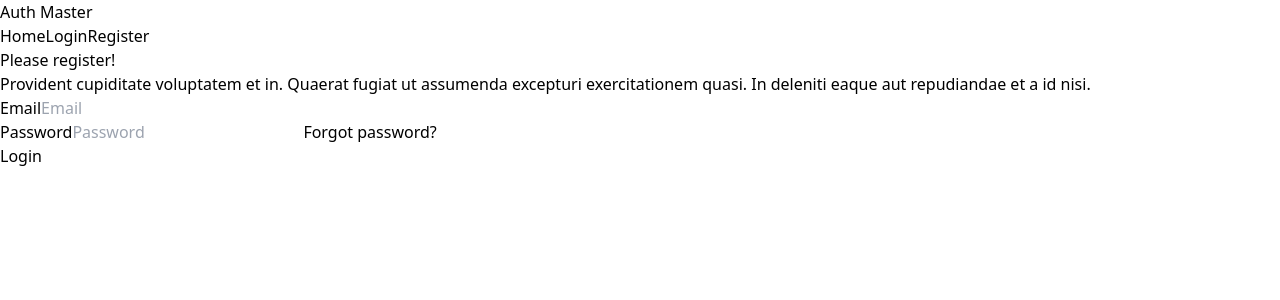
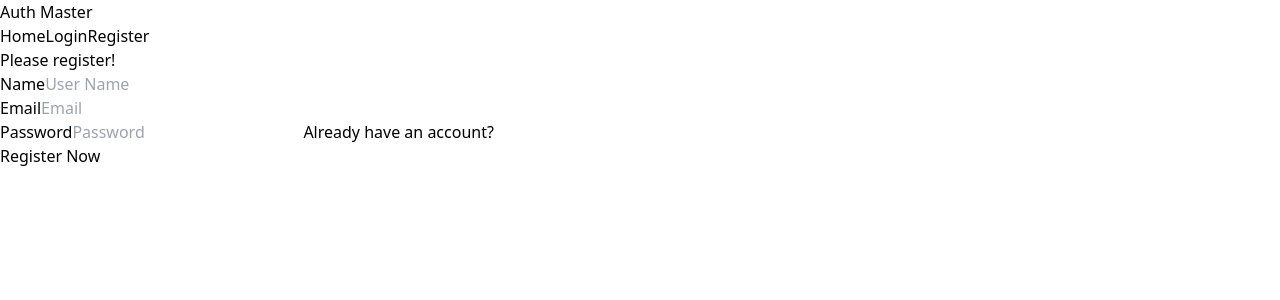
Before and after one commit to protap9ghosh/login-system-authentication, a React (Vite) app: page /register in a window 1280 px wide. Shown: the top 300 px of the page. Built offline with nearby package versions, Linux system fonts and the light colour scheme.

Commit message:
modify in register page

```diff
--- a/src/components/Login.jsx
+++ b/src/components/Login.jsx
@@ -1,15 +1,25 @@
 import React from 'react';
+import { Link } from 'react-router-dom';
 
 const Login = () => {
+    const handleLogin = event => {
+        event.preventDefault();
+
+        const form = event.target;
+        const email = form.email.value;
+        const password = form.password.value;
+        console.log(email, password);
+    }
+
     return (
         <div>
             <div className="hero min-h-screen bg-base-200">
                 <div className="hero-content flex-col">
                     <div className="text-center lg:text-center">
-                        <h1 className="text-5xl mt-[-110px] font-bold">Login now!</h1>
+                        <h1 className="text-5xl font-bold">Login now!</h1>
                     </div>
-                    <div className="card flex-shrink-0 w-screen max-w-sm shadow-2xl bg-base-100">
-                        <form className="card-body">
+                    <div className="card flex-shrink-0 w-screen max-w-sm mt-5 shadow-2xl bg-base-100">
+                        <form onSubmit={handleLogin} className="card-body">
                             <div className="form-control">
                                 <label className="label">
                                     <span className="label-text">Email</span>
@@ -29,6 +39,9 @@
                                 <button className="btn btn-primary">Login</button>
                             </div>
                         </form>
+                        <Link to="/register">
+                            <button className="btn btn-link">New to Auth Master</button>
+                        </Link>
                     </div>
                 </div>
             </div>
--- a/src/components/Register.jsx
+++ b/src/components/Register.jsx
@@ -1,33 +1,50 @@
 import React from 'react';
+import { Link } from 'react-router-dom';
 
 const Register = () => {
+    const handleRegister = (event) => {
+        event.preventDefault();
+        const form = event.target;
+        const name = form.name.value;
+        const email = form.email.value;
+        const password = form.password.value;
+        console.log(name, email, password);
+    }
+
     return (
         <div>
             <div className="hero min-h-screen bg-base-200">
                 <div className="hero-content flex-col">
                     <div className="text-center lg:text-center">
-                        <h1 className="text-5xl mt-[-110px] font-bold">Please register!</h1>
-                        <p className="py-6">Provident cupiditate voluptatem et in. Quaerat fugiat ut assumenda excepturi exercitationem quasi. In deleniti eaque aut repudiandae et a id nisi.</p>
+                        <h1 className="text-5xl font-bold">Please register!</h1>
                     </div>
-                    <div className="card flex-shrink-0 w-full max-w-sm shadow-2xl bg-base-100">
-                        <form className="card-body">
+                    <div className="card flex-shrink-0 w-screen max-w-sm mt-5 shadow-2xl bg-base-100">
+                        <form onSubmit={handleRegister} className="card-body">
+                            <div className="form-control">
+                                <label className="label">
+                                    <span className="label-text">Name</span>
+                                </label>
+                                <input type="text" name="name" placeholder="User Name" className="input input-bordered" required />
+                            </div>
                             <div className="form-control">
                                 <label className="label">
                                     <span className="label-text">Email</span>
                                 </label>
                                 <input type="email" name="email" placeholder="Email" className="input input-bordered" required />
                             </div>
+
                             <div className="form-control">
                                 <label className="label">
                                     <span className="label-text">Password</span>
                                 </label>
                                 <input type="password" name="password" placeholder="Password" className="input input-bordered" required />
                                 <label className="label">
-                                    <a href="#" className="label-text-alt link link-hover">Forgot password?</a>
+                                    <Link to="/login" className="label-text-alt link link-hover">Already have an account?</Link>
                                 </label>
                             </div>
+
                             <div className="form-control mt-6">
-                                <button className="btn btn-primary">Login</button>
+                                <button className="btn btn-primary">Register Now</button>
                             </div>
                         </form>
                     </div>
```
